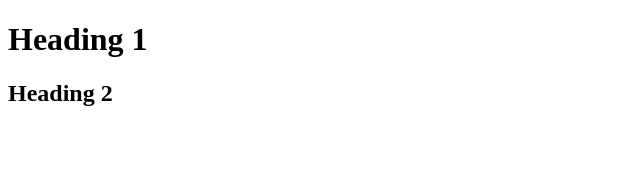
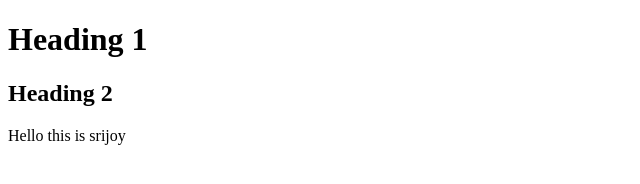
Before and after one commit to srijoy-paul/git-github-Practice-repo, a plain HTML site: page index.html in a window 1280 px wide. Shown: the whole page, without its empty margins (0-640 px from the left). Drawn offline with Linux system fonts and the light colour scheme.

Commit message:
Update index.html added main section

```diff
--- a/index.html
+++ b/index.html
@@ -8,5 +8,6 @@
   <body>
     <h1>Heading 1</h1>
     <h2>Heading 2</h2>
+    <main>Hello this is srijoy</main>
   </body>
 </html>
```
